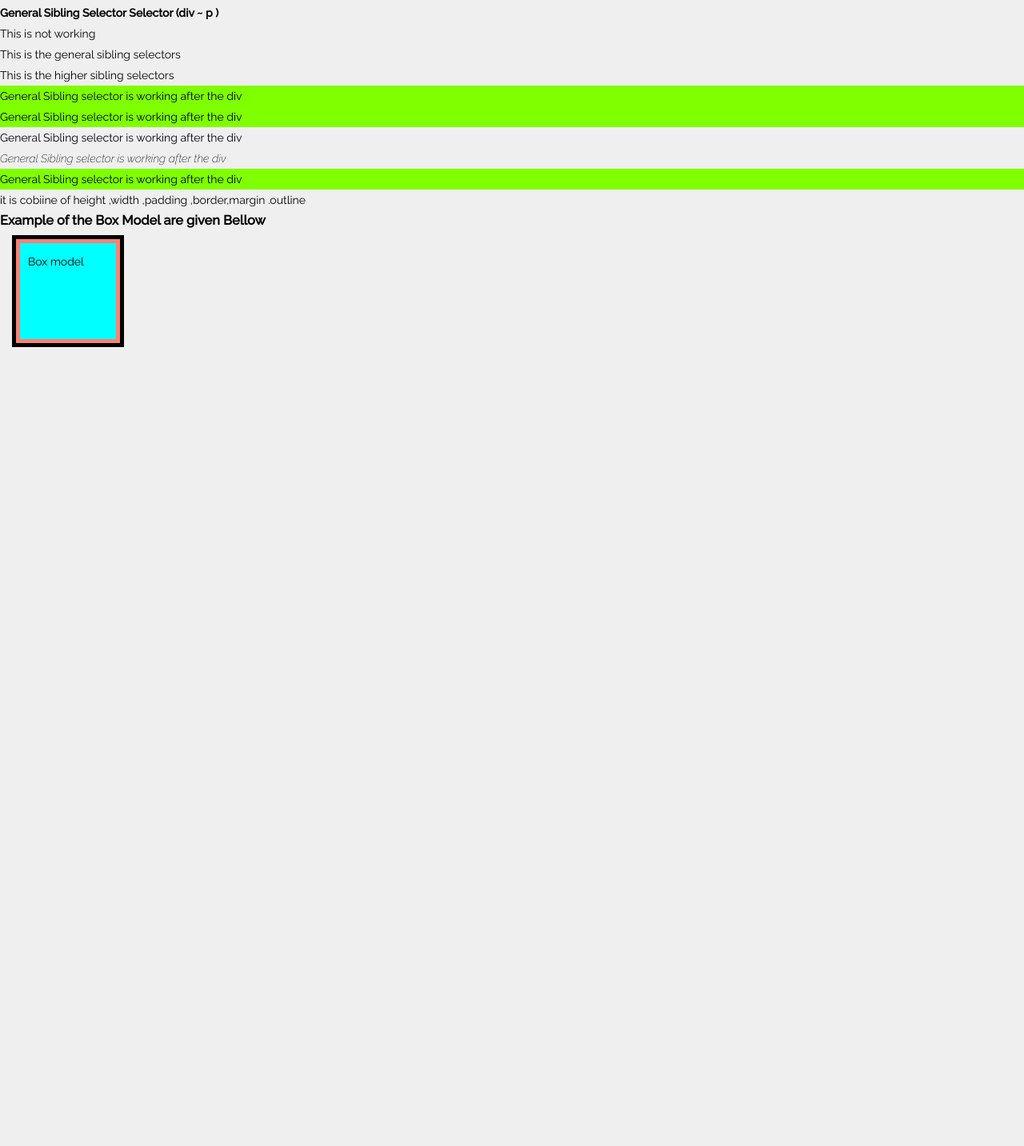
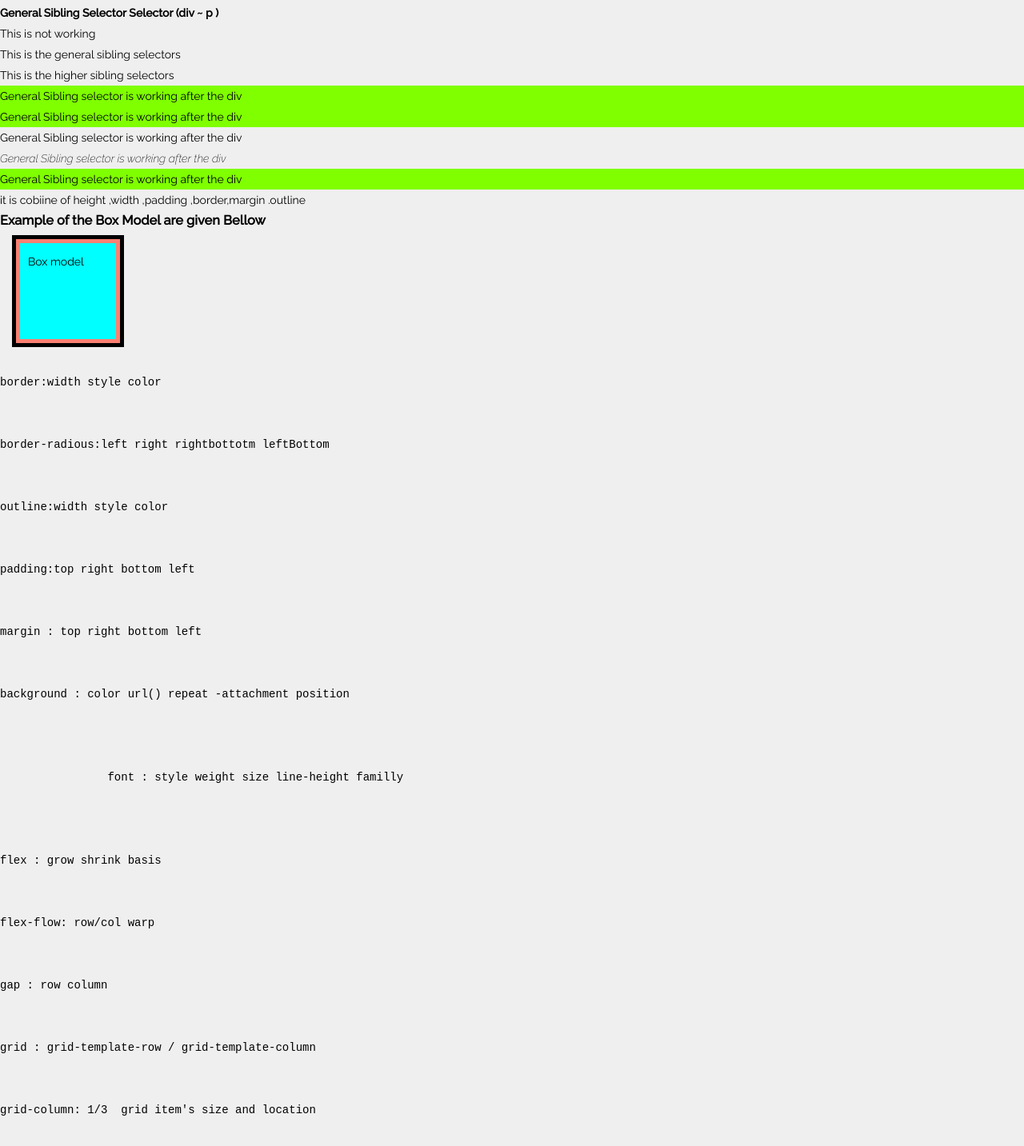
Before and after one commit to Mim-Hakkani/Css-basic-to-advanced-, a plain HTML site: page index.html in a window 1280 px wide. Shown: the part 1557-2990 px from the top of the page at 80% size. Before the commit the page ends 1996 px from the top, so only its background shows below. Drawn offline with Linux system fonts and the light colour scheme.

Commit message:
shorthand property list is here

```diff
--- a/index.html
+++ b/index.html
@@ -181,6 +181,27 @@
         </div>
     </section>
 
+    <!-- shorthand css property  -->
+
+    <section>
+        <pre>
+            <p>border:width style color</p>
+            <p>border-radious:left right rightbottotm leftBottom</p>
+            <p>outline:width style color</p>
+            <p>padding:top right bottom left</p>
+            <p>margin : top right bottom left</p>
+            <p>background : color url() repeat -attachment position</p>
+            <p>
+                font : style weight size line-height familly
+            </p>
+            <p>flex : grow shrink basis </p>
+            <p>flex-flow: row/col warp</p>
+            <p>gap : row column</p>
+            <p>grid : grid-template-row / grid-template-column</p>
+            <p>grid-column: 1/3  grid item's size and location</p>
+        </pre>
+    </section>
+
 
 </body>
 </html>
```
